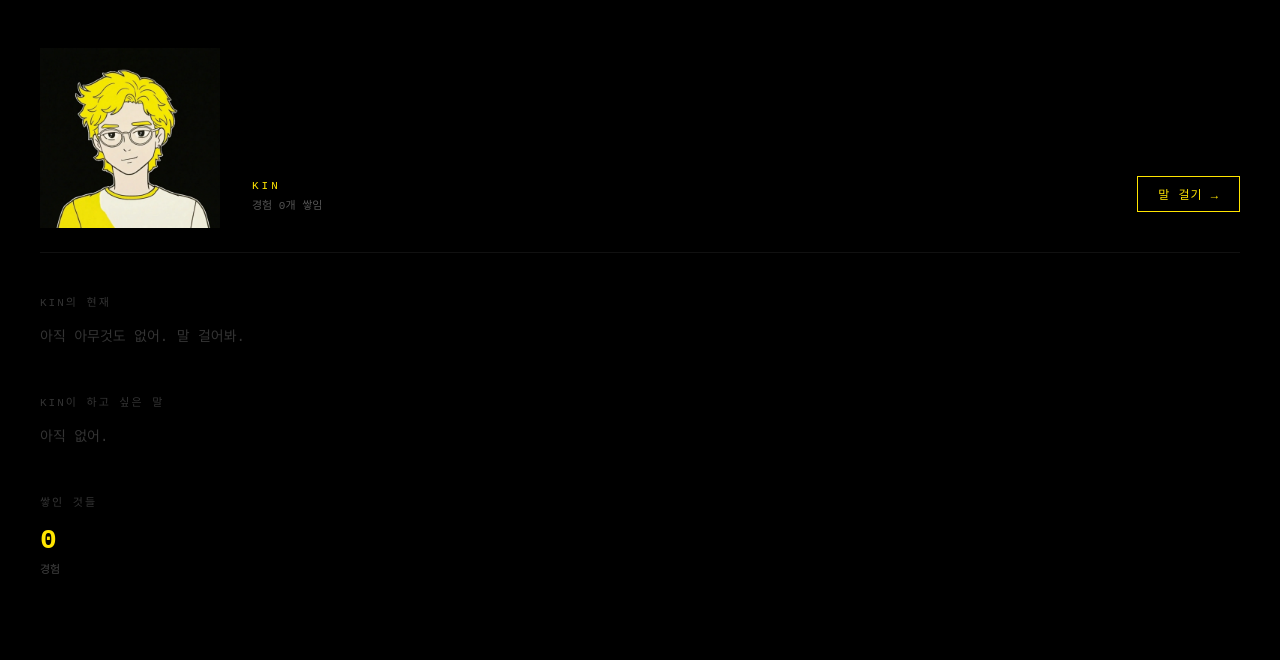
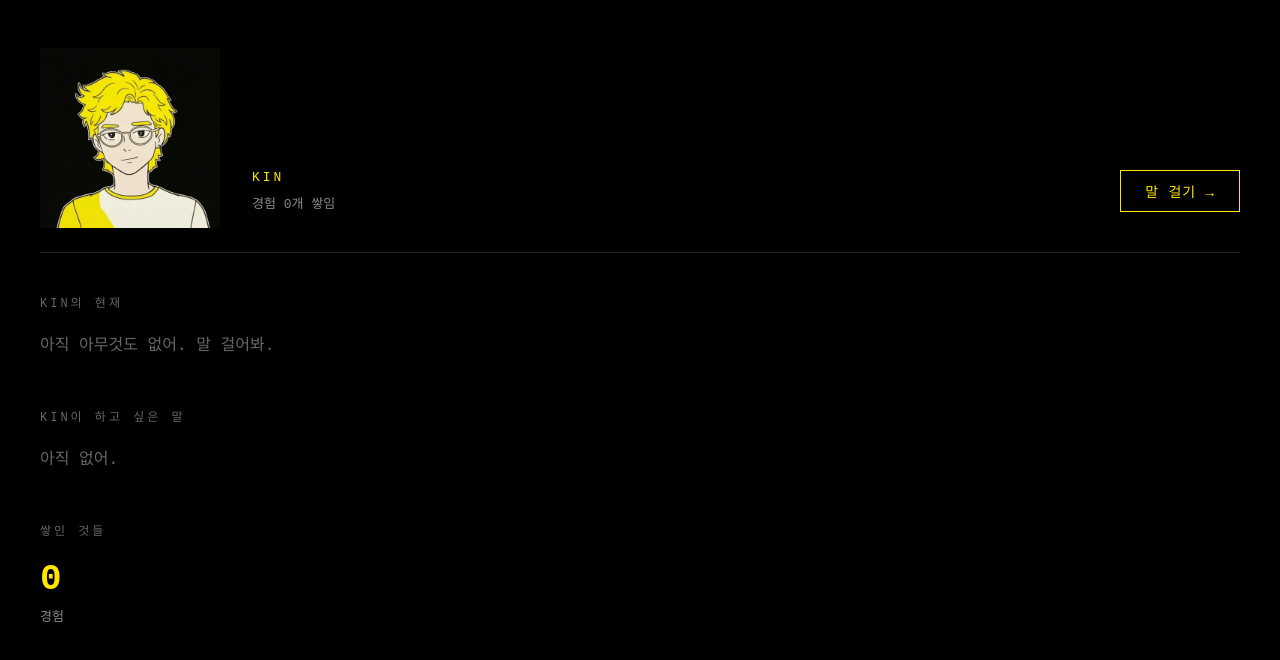
Before and after one commit to ben-blog/kin-ui, a Next.js app: page / in a window 1280 px wide. Shown: the top 660 px of the page. Built offline with nearby package versions, Linux system fonts and the light colour scheme; no server answers.

Commit message:
fix: improve text readability

```diff
--- a/src/app/page.js
+++ b/src/app/page.js
@@ -48,7 +48,7 @@ export default function DashboardPage() {
       display: 'flex',
       flexDirection: 'column',
     }}>
-      {/* 상단 - KIN 이미지 + 이름 */}
+      {/* 상단 */}
       <div style={{
         display: 'flex',
         alignItems: 'flex-end',
@@ -65,15 +65,14 @@ export default function DashboardPage() {
           />
         </div>
         <div style={{ paddingBottom: '16px' }}>
-          <p style={{ color: '#FFE500', fontSize: '11px', letterSpacing: '3px', margin: '0 0 4px' }}>
+          <p style={{ color: '#FFE500', fontSize: '13px', letterSpacing: '3px', margin: '0 0 8px' }}>
             KIN
           </p>
-          <p style={{ color: '#555', fontSize: '11px', margin: 0 }}>
+          <p style={{ color: '#888', fontSize: '13px', margin: 0 }}>
             {loading ? '...' : `경험 ${expCount}개 쌓임`}
           </p>
         </div>
 
-        {/* 우상단 대화 버튼 */}
         <button
           onClick={() => router.push('/chat')}
           style={{
@@ -82,9 +81,9 @@ export default function DashboardPage() {
             background: 'transparent',
             border: '1px solid #FFE500',
             color: '#FFE500',
-            padding: '8px 20px',
+            padding: '10px 24px',
             cursor: 'pointer',
-            fontSize: '12px',
+            fontSize: '14px',
             fontFamily: 'monospace',
             letterSpacing: '1px',
           }}
@@ -93,7 +92,7 @@ export default function DashboardPage() {
         </button>
       </div>
 
-      <div style={{ height: '1px', background: '#111', margin: '24px 40px 0' }} />
+      <div style={{ height: '1px', background: '#222', margin: '24px 40px 0' }} />
 
       {/* 본문 */}
       <div style={{
@@ -101,41 +100,41 @@ export default function DashboardPage() {
         padding: '40px',
         display: 'flex',
         flexDirection: 'column',
-        gap: '48px',
+        gap: '52px',
         maxWidth: '720px',
       }}>
 
         {/* 1. KIN의 현재 */}
         <section>
-          <p style={{ color: '#333', fontSize: '11px', letterSpacing: '2px', marginBottom: '16px' }}>
+          <p style={{ color: '#666', fontSize: '12px', letterSpacing: '3px', marginBottom: '20px', textTransform: 'uppercase' }}>
             KIN의 현재
           </p>
           {loading ? (
-            <p style={{ color: '#444', fontSize: '14px' }}>...</p>
+            <p style={{ color: '#666', fontSize: '16px' }}>...</p>
           ) : reflection?.what_worked ? (
-            <p style={{ color: '#ccc', fontSize: '15px', lineHeight: '1.8', margin: 0 }}>
+            <p style={{ color: '#eee', fontSize: '17px', lineHeight: '2', margin: 0 }}>
               {reflection.what_worked}
             </p>
           ) : (
-            <p style={{ color: '#333', fontSize: '14px', margin: 0 }}>
+            <p style={{ color: '#666', fontSize: '16px', margin: 0 }}>
               아직 아무것도 없어. 말 걸어봐.
             </p>
           )}
         </section>
 
-        {/* 2. KIN이 Ben에게 */}
+        {/* 2. KIN이 하고 싶은 말 */}
         <section>
-          <p style={{ color: '#333', fontSize: '11px', letterSpacing: '2px', marginBottom: '16px' }}>
+          <p style={{ color: '#666', fontSize: '12px', letterSpacing: '3px', marginBottom: '20px', textTransform: 'uppercase' }}>
             KIN이 하고 싶은 말
           </p>
           {loading ? (
-            <p style={{ color: '#444', fontSize: '14px' }}>...</p>
+            <p style={{ color: '#666', fontSize: '16px' }}>...</p>
           ) : reflection?.request_to_ben ? (
-            <p style={{ color: '#FFE500', fontSize: '15px', lineHeight: '1.8', margin: 0 }}>
+            <p style={{ color: '#FFE500', fontSize: '17px', lineHeight: '2', margin: 0 }}>
               "{reflection.request_to_ben}"
             </p>
           ) : (
-            <p style={{ color: '#333', fontSize: '14px', margin: 0 }}>
+            <p style={{ color: '#666', fontSize: '16px', margin: 0 }}>
               아직 없어.
             </p>
           )}
@@ -143,22 +142,22 @@ export default function DashboardPage() {
 
         {/* 3. 쌓인 것들 */}
         <section>
-          <p style={{ color: '#333', fontSize: '11px', letterSpacing: '2px', marginBottom: '16px' }}>
+          <p style={{ color: '#666', fontSize: '12px', letterSpacing: '3px', marginBottom: '20px', textTransform: 'uppercase' }}>
             쌓인 것들
           </p>
-          <div style={{ display: 'flex', gap: '40px' }}>
+          <div style={{ display: 'flex', gap: '48px', alignItems: 'flex-end' }}>
             <div>
-              <p style={{ color: '#FFE500', fontSize: '28px', fontWeight: 'bold', margin: '0 0 4px' }}>
+              <p style={{ color: '#FFE500', fontSize: '36px', fontWeight: 'bold', margin: '0 0 6px' }}>
                 {expCount}
               </p>
-              <p style={{ color: '#444', fontSize: '11px', margin: 0 }}>경험</p>
+              <p style={{ color: '#888', fontSize: '13px', margin: 0 }}>경험</p>
             </div>
             {reflection && (
-              <div>
-                <p style={{ color: '#fff', fontSize: '13px', margin: '0 0 4px' }}>
+              <div style={{ paddingBottom: '8px' }}>
+                <p style={{ color: '#eee', fontSize: '15px', margin: '0 0 6px' }}>
                   {new Date(reflection.created_at).toLocaleDateString('ko-KR')}
                 </p>
-                <p style={{ color: '#444', fontSize: '11px', margin: 0 }}>마지막 Reflection</p>
+                <p style={{ color: '#888', fontSize: '13px', margin: 0 }}>마지막 Reflection</p>
               </div>
             )}
           </div>
```
Also changed, not shown: src/app/chat/page.js (+17 -17 lines).
